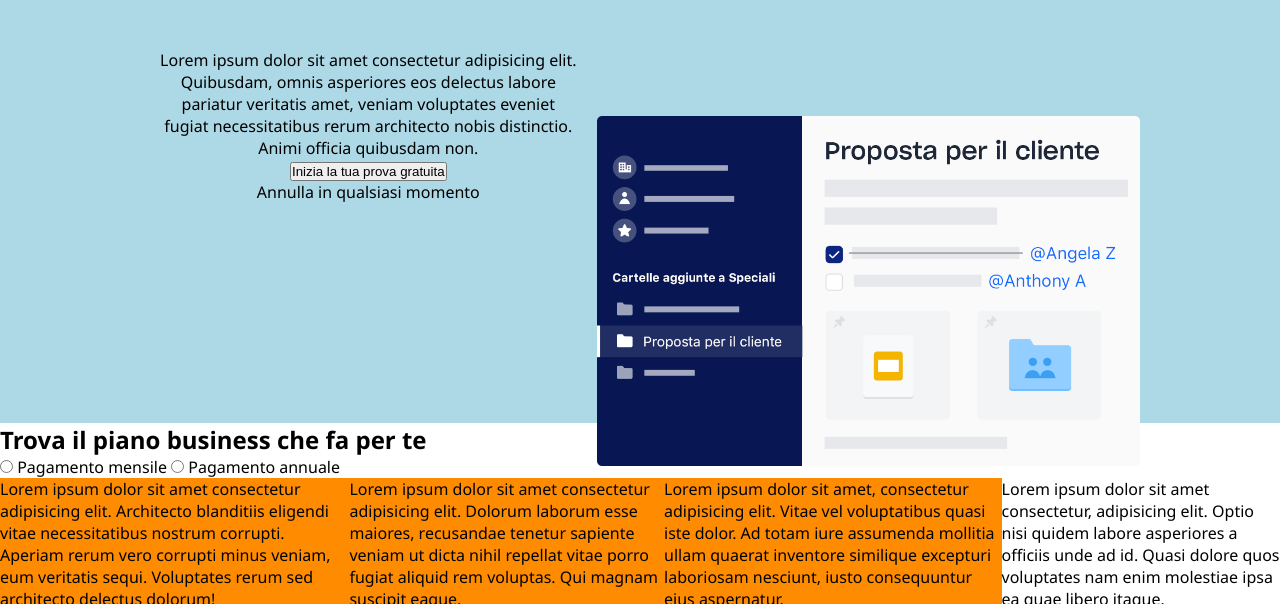
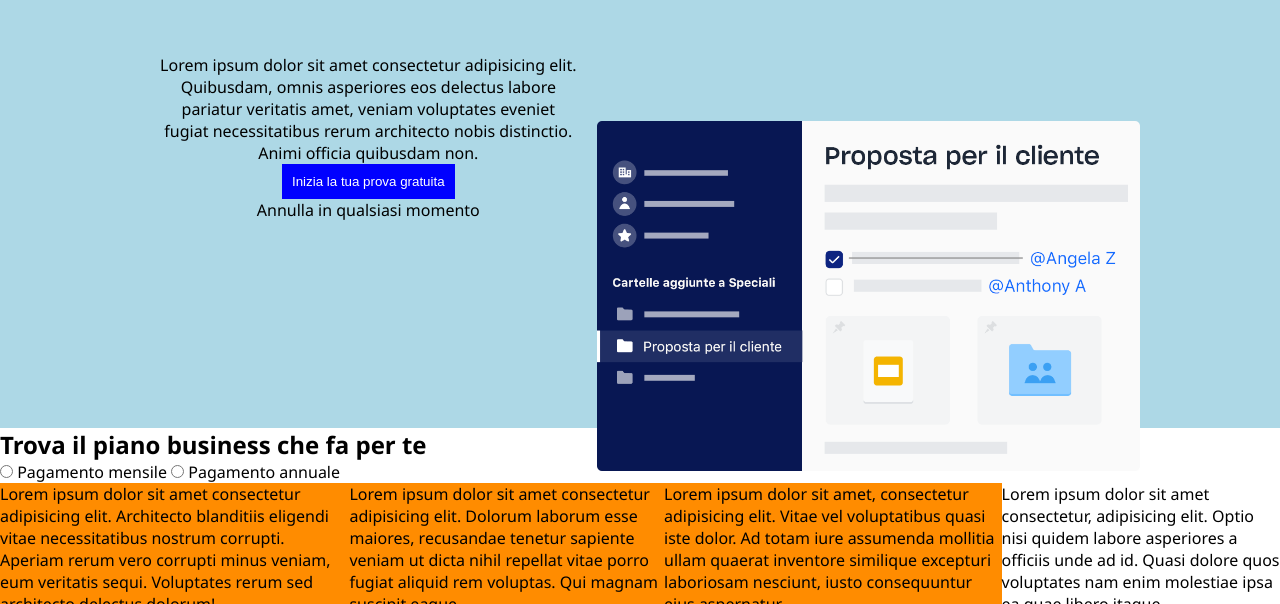
Before and after one commit to Johnnyy91/htmlcss-dropbox, a plain HTML site: page index.html in a window 1280 px wide. Shown: the part 227-831 px from the top of the page. Drawn offline with Linux system fonts and the light colour scheme.

Commit message:
button skin

```diff
--- a/css/style.css
+++ b/css/style.css
@@ -57,12 +57,20 @@ h1{
     top: 70px;
 }
 
+button{
+    color: white;
+    background-color: blue;
+    border: none;
+    padding: 10px;
+}
+
 /*MAIN*/
 
 main{
     background-color: white;
 }
 
+/*BUSINESS*/
 .column{
     display: flex;
     justify-content: center;
@@ -72,6 +80,7 @@ main{
     background-color: darkorange;
 }
 
+/*PARTNER*/
 #partner-img{
     width: 60%;
     padding: 20px 20px;
@@ -83,6 +92,7 @@ main{
     margin-top: 50px;
 }
 
+/*MULTI-CARD*/
 .card-container{
     flex-wrap: wrap;
     justify-content: center;
@@ -98,6 +108,7 @@ main{
     padding: 0 15px;
 }
 
+/*COMPANY-FEEDBACK*/
 .container-large{
     max-width: 100%;
 }
@@ -157,6 +168,7 @@ main{
     width: 60%;
 }
 
+/*FAQ*/
 .set-6{
     padding-top: 30px;
     padding-bottom: 30px;
```
